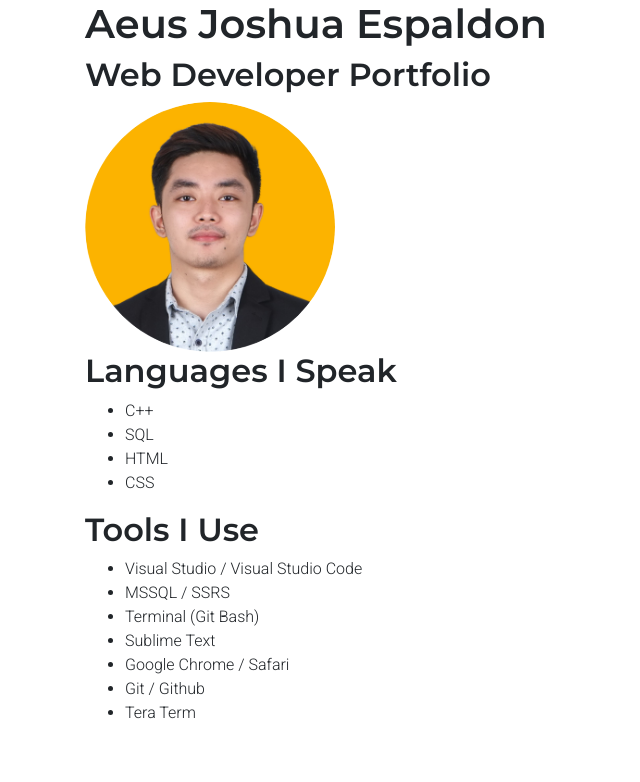
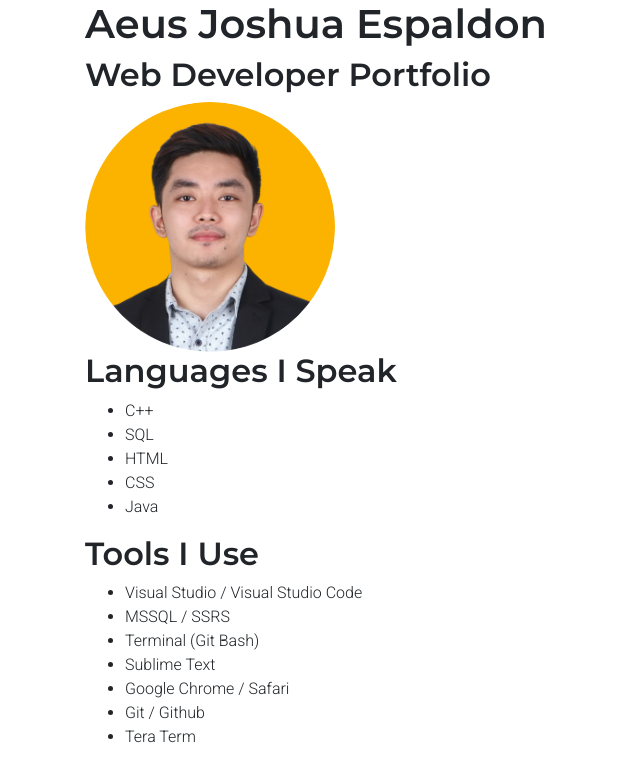
Before and after one commit to aeusjoshua/fcb-portfolio, a plain HTML site: page index.html in a window 1280 px wide. Shown: the whole page, without its empty margins (0-640 px from the left). Drawn offline with nearby package versions, Linux system fonts and the light colour scheme.

```diff
--- a/index.html
+++ b/index.html
@@ -27,7 +27,7 @@
 					<li>SQL</li>
 					<li>HTML</li>
 					<li>CSS</li>
-					<!-- <li>Java</li> -->
+					<li>Java</li>
 				</ul>
 			</div>
 			<div class="tools">
```
